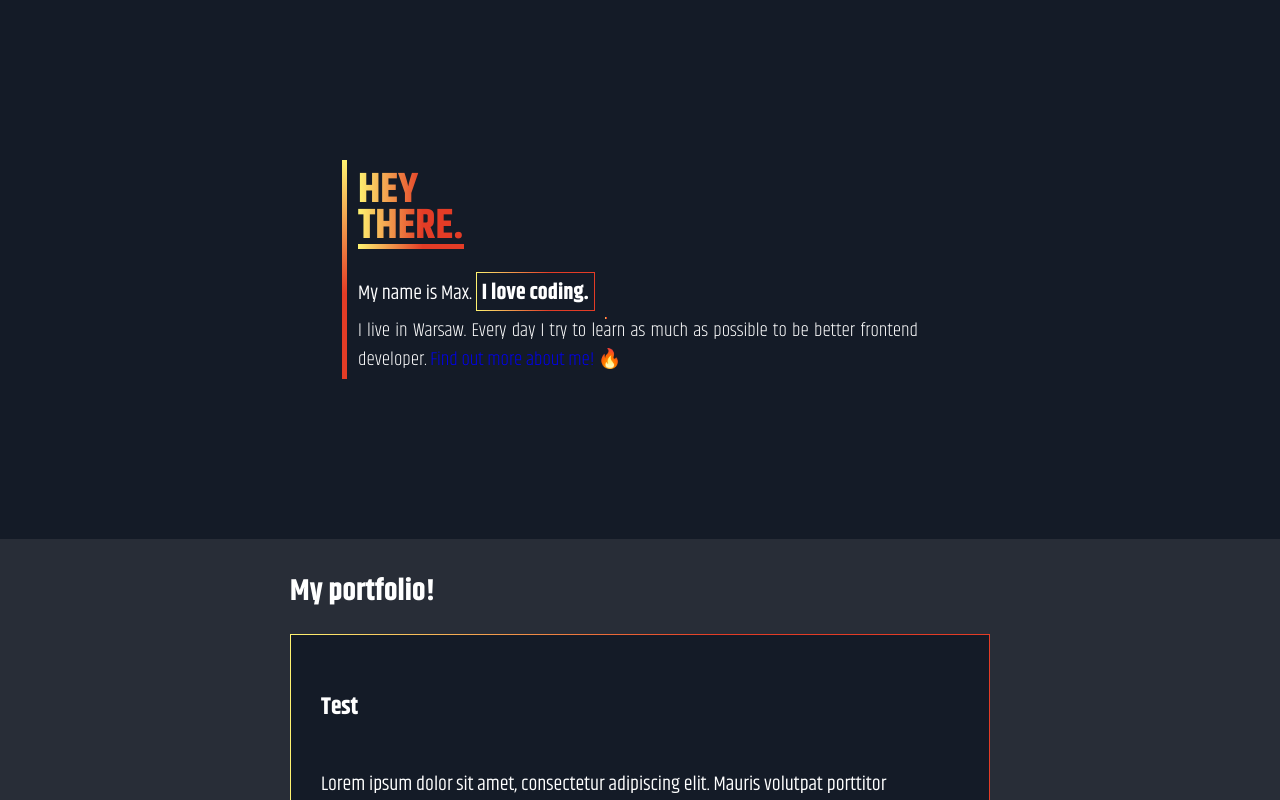
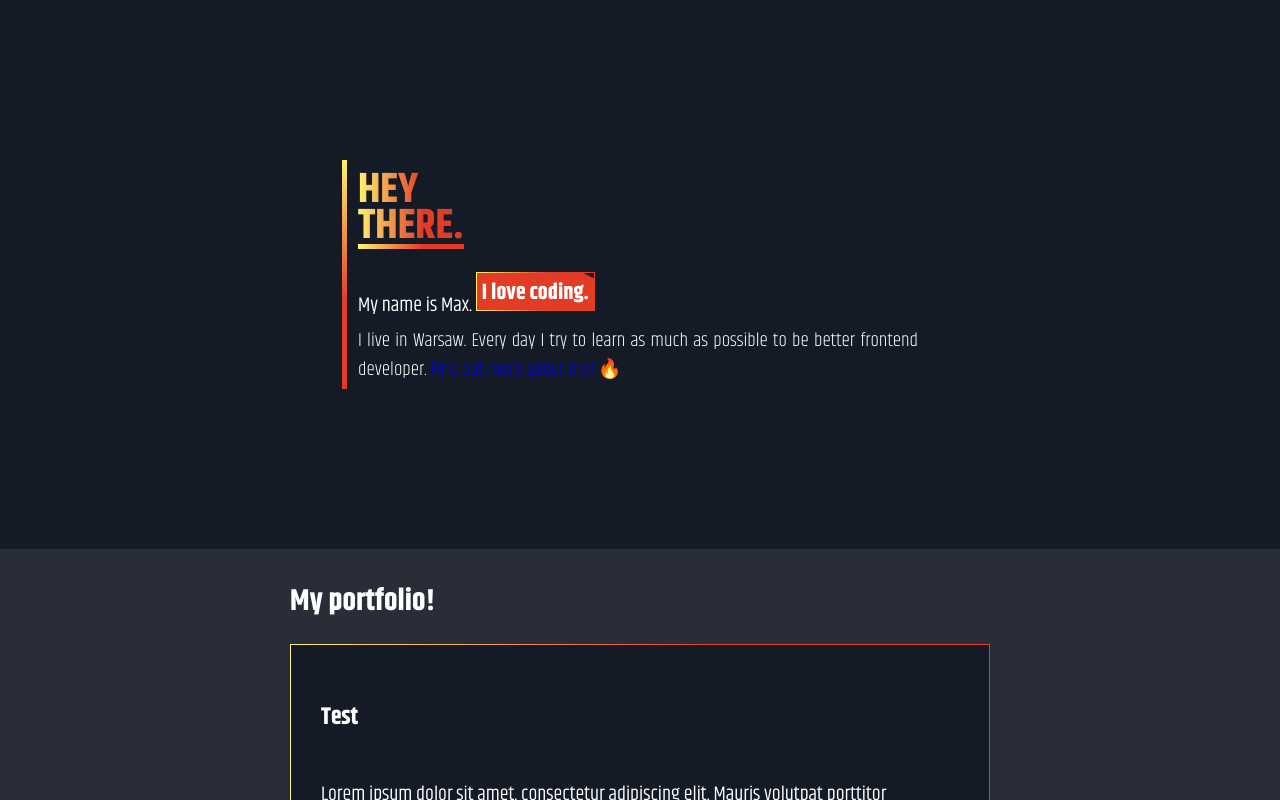
Before and after one commit to maksymilianMroz/maksymilianmroz.github.io, a React (Create React App) app: page / in a window 1280 px wide. Shown: the top 800 px of the page. Built offline with nearby package versions, Linux system fonts and the light colour scheme.

Commit message:
Animation with liquid-fill added

```diff
--- a/src/components/TextSection/TextSection.module.scss
+++ b/src/components/TextSection/TextSection.module.scss
@@ -82,18 +82,28 @@
     border-image: $gradient-font-color-right;
     border-image-slice: 1;
     transition: all 1s ease;
+    overflow: hidden;
 
     &::before {
         content: "";
         position: absolute;
-        top: 120%;
-        right: 0;
-        bottom: 0;
-        left: 110%;
+        // top: 120%;
+        // right: 0;
+        // bottom: 0;
+        // left: 110%;
+        // z-index: -1;
+        // margin: -1px;
+        // background: $gradient-font-color-right;
+        // transition: top 0.6s ease;
+
+        width: 400px;
+        height: 400px;
+        background: $gradient-font-color-right;
+        left: 50%;
+        transform: translateX(-50%);
+        border-radius: 40%;
+        animation: fill 7s ease-in-out infinite;
         z-index: -1;
-        margin: -1px;
-        background: $gradient-font-color-right;
-        transition: top 0.6s ease;
     }
 
     &:hover {
--- a/src/styles/_variables.scss
+++ b/src/styles/_variables.scss
@@ -18,3 +18,14 @@ $gradient-font-color-bottom: linear-gradient(
     rgba(227, 60, 38, 1) 61%,
     rgba(227, 60, 38, 1) 62%
 );
+
+@keyframes fill {
+    from {
+        top: 250px;
+        transform: translateX(-50%) rotate(0deg);
+    }
+    to {
+        top: -50px;
+        transform: translateX(-50%) rotate(360deg);
+    }
+}
```
